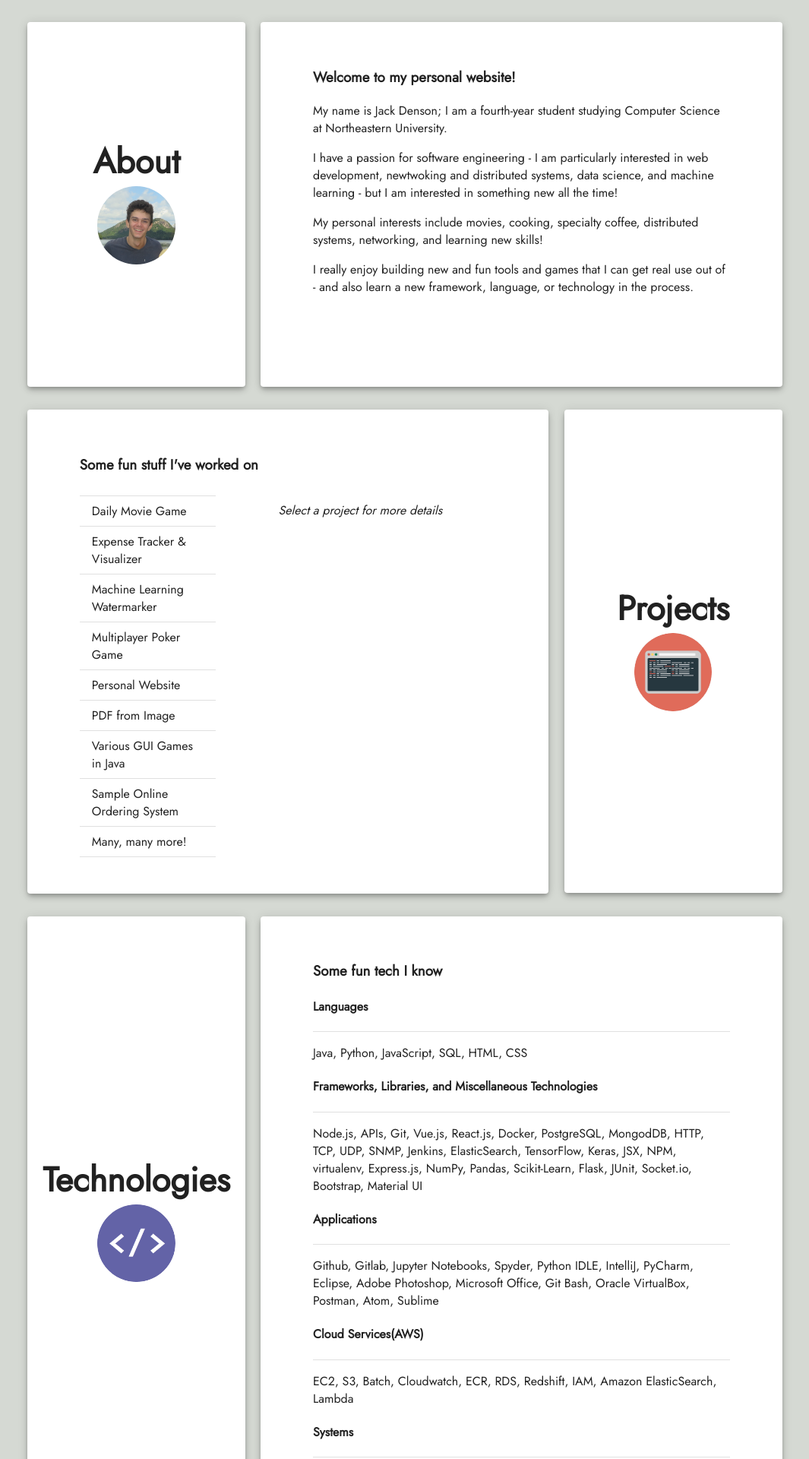
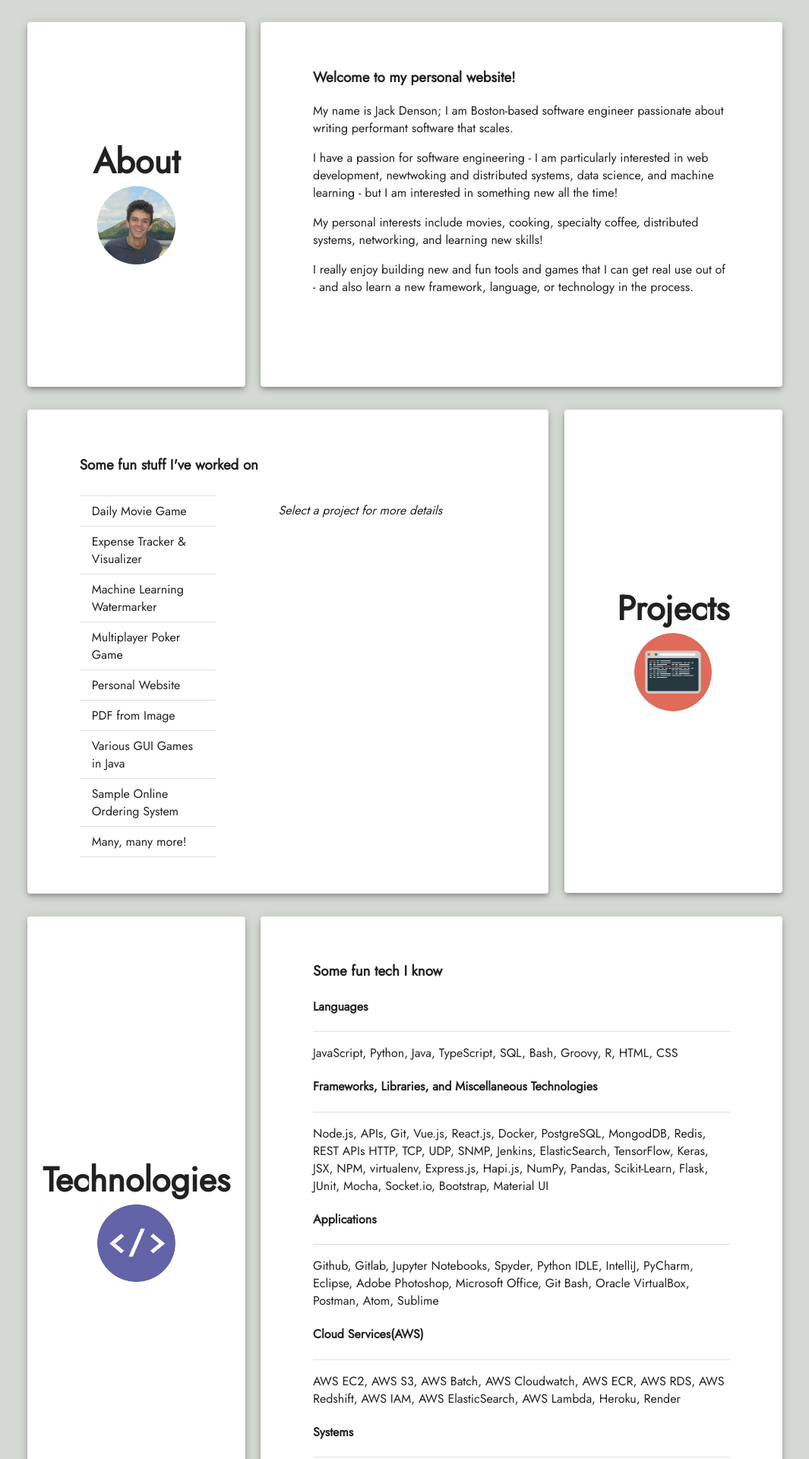
Before and after one commit to jack-denson/personal-site, a React (Create React App) app: page / in a window 1280 px wide. Shown: the part 120-2040 px from the top of the page at 76% size, without its empty margins (102-1167 px from the left). Built offline with nearby package versions, Linux system fonts and the light colour scheme.

Commit message:
Resume bio updates

```diff
--- a/src/App.js
+++ b/src/App.js
@@ -21,7 +21,7 @@ function App() {
       </header>
       <Section className="AppSection" title = "About" titleLeft={true} image={JackRound} imAlt = "Jack Denson">
       <h3>Welcome to my personal website!</h3>
-      <p> My name is Jack Denson; I am a fourth-year student studying Computer Science at Northeastern University.</p>
+      <p> My name is Jack Denson; I am Boston-based software engineer passionate about writing performant software that scales.</p>
       <p> I have a passion for software engineering - I am particularly interested in web development, newtwoking and distributed systems, data science, and machine learning - but I am interested in something new all the time!</p>
       <p> </p>
       <p> My personal interests include movies, cooking, specialty coffee, distributed systems, networking, and learning new skills!</p>
@@ -36,16 +36,17 @@ function App() {
       <h3>Some fun tech I know</h3>
       <h4>Languages</h4>
       <Divider />
-      <p>Java, Python, JavaScript, SQL, HTML, CSS</p>
+      <p>JavaScript, Python, Java, TypeScript, SQL, Bash, Groovy, R, HTML, CSS</p>
       <h4>Frameworks, Libraries, and Miscellaneous Technologies</h4>
       <Divider />
-      <p>Node.js, APIs, Git, Vue.js, React.js, Docker, PostgreSQL, MongodDB, HTTP, TCP, UDP, SNMP, Jenkins, ElasticSearch, TensorFlow, Keras, JSX, NPM, virtualenv, Express.js, NumPy, Pandas, Scikit-Learn, Flask, JUnit, Socket.io, Bootstrap, Material UI</p>
+      <p>Node.js, APIs, Git, Vue.js, React.js, Docker, PostgreSQL, MongodDB, Redis, REST APIs HTTP, TCP, UDP, SNMP, Jenkins, ElasticSearch, TensorFlow, Keras, JSX, NPM, virtualenv, Express.js, Hapi.js, NumPy, Pandas, Scikit-Learn, Flask, JUnit, Mocha, Socket.io, Bootstrap, Material UI</p>
       <h4>Applications</h4>
       <Divider />
       <p>Github, Gitlab, Jupyter Notebooks, Spyder, Python IDLE, IntelliJ, PyCharm, Eclipse, Adobe Photoshop, Microsoft Office, Git Bash, Oracle VirtualBox, Postman, Atom, Sublime</p>
       <h4>Cloud Services(AWS)</h4>
       <Divider />
-      <p>EC2, S3, Batch, Cloudwatch, ECR, RDS, Redshift, IAM, Amazon ElasticSearch, Lambda </p>
+      <p> AWS EC2, AWS S3, AWS Batch, AWS Cloudwatch, AWS ECR, AWS RDS, AWS Redshift, AWS IAM,
+AWS ElasticSearch, AWS Lambda, Heroku, Render</p>
       <h4>Systems</h4>
       <Divider />
       <p>MacOS, Windows, Linux</p>
```
